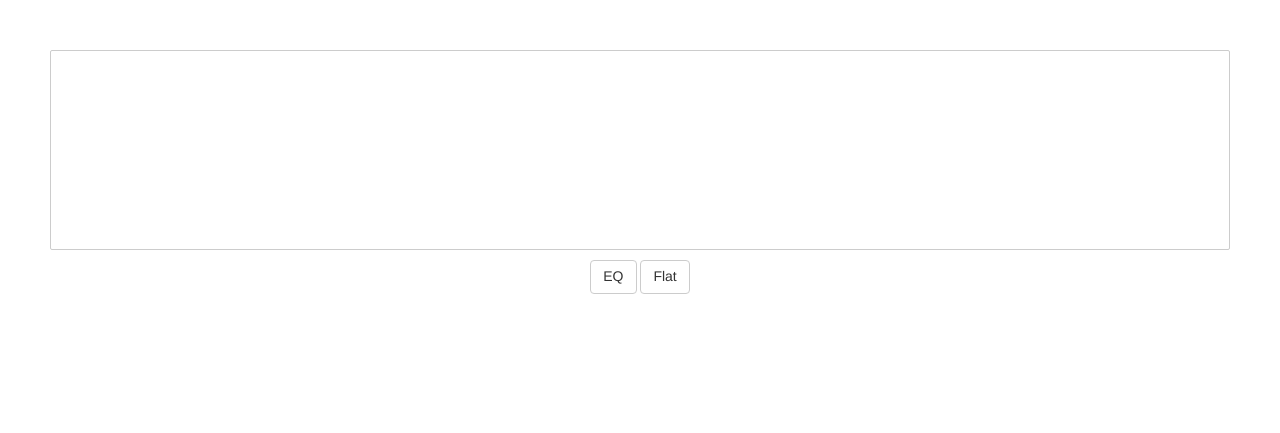
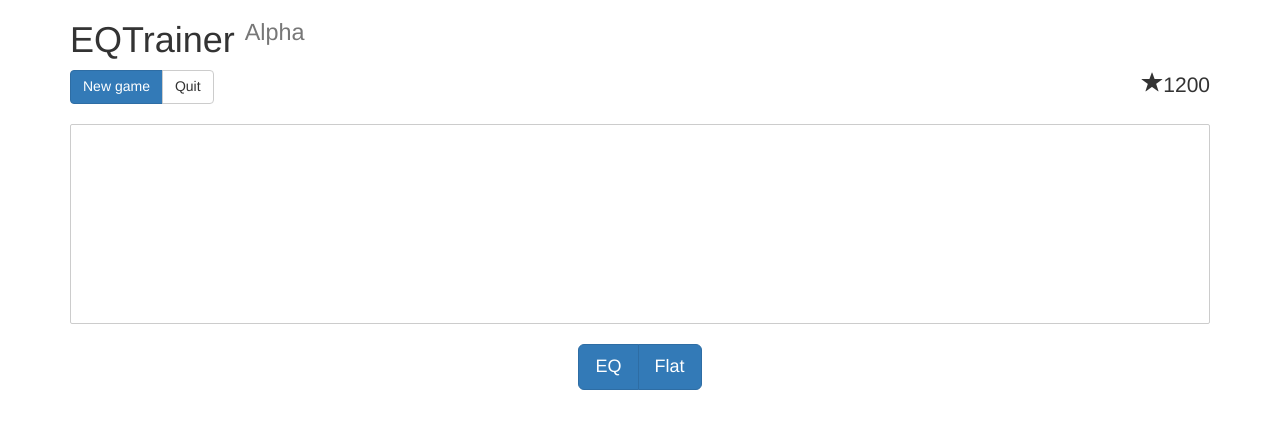
Before and after one commit to slimmi/EQTrainer, a plain HTML site: page index.html in a window 1280 px wide. Drawn offline with Linux system fonts and the light colour scheme.

Commit message:
Interface building started

```diff
--- a/index.html
+++ b/index.html
@@ -1,23 +1,35 @@
 
 <!DOCTYPE html>
-<html>
+<html lang="en">
 	<head>
 		<meta charset="UTF-8" />
-		<meta name="viewport" content="width=device-width, initial-scale=1" />
+		<meta name="viewport" content="width=device-width, initial-scale=1, maximum-scale=1, user-scalable=no">
 		<title>EQTrainer</title>
 		<link rel="stylesheet" href="/stylesheets/styles.css"/>
 		<script type="text/javascript" src="/javascripts/jquery-2.1.4.min.js"></script>
 		<script type="text/javascript" src="/javascripts/common.js"></script>
 	</head>
 	<body>
+		<div class="container">
+			<h1>EQTrainer <sup class="small">Alpha</sup></h1>
+			<div class="clear-fix">
+				<div class="btn-group" role="swicher">
+					<button class="btn btn-primary">New game</button>
+					<button class="btn btn-default">Quit</button>
+				</div>
+				<p class="lead pull-right"><span class="glyphicon glyphicon-star"></span>1200</p>
+			</div>
 			<section class="playground-wrapper">
 				<section class="spectrum">
 					<canvas width="500" height="250"></canvas>
 				</section>
 				<section class="swicher">
-				<button class="btn btn-default">EQ</button>
-				<button class="btn btn-default">Flat</button>
+					<div class="btn-group btn-group-lg" role="swicher">
+						<button class="btn btn-primary">EQ</button>
+						<button class="btn btn-primary">Flat</button>
+					</div>
 				</section>
 			</section>
+		</div>
 	</body>
 </html>
--- a/stylesheets/components/_playground.scss
+++ b/stylesheets/components/_playground.scss
@@ -3,7 +3,7 @@
 // --------------------------------------------------
 
 .playground-wrapper {
-	padding: 50px;
+	margin: 20px 0;
 
 	.spectrum {
 		border: 1px solid #ccc;
@@ -13,7 +13,7 @@
 	}
 
 	.swicher {
-		padding: 10px;
+		padding: 20px;
 		width: 100%;
 		text-align: center;
 	}
```
Also changed, not shown: stylesheets/styles.css, 1 other file. Lines whose indentation alone changed are shown as unchanged.
